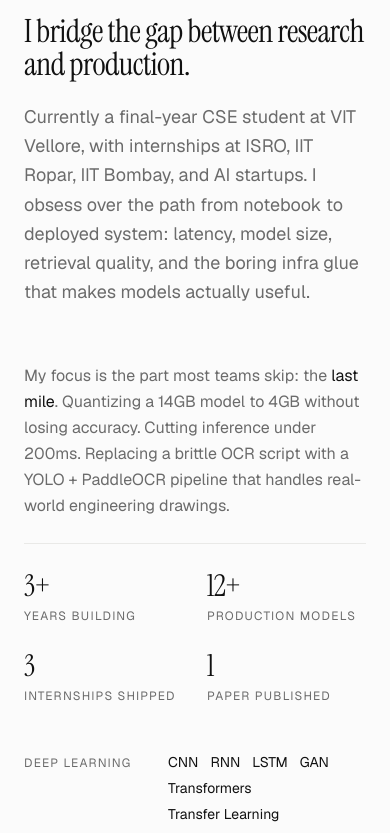
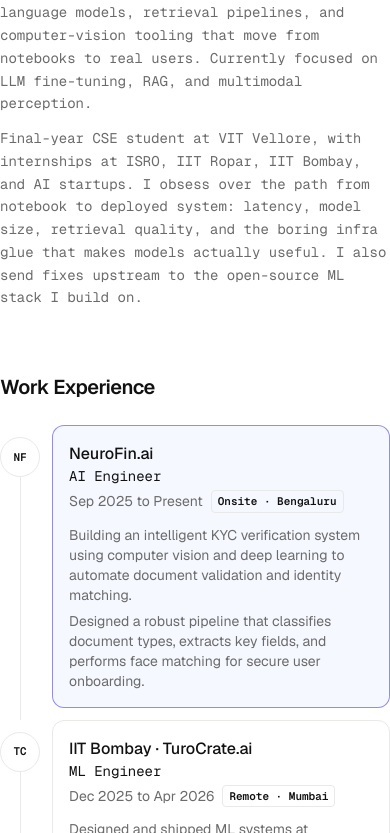
Before and after one commit to modelpath-dev/cml-codes, a Next.js app: page / in a window 390 px wide. Shown: the part 5091-5924 px from the top of the page. Built offline with nearby package versions, Linux system fonts and the light colour scheme.

Commit message:
rework header, about and experience timeline

```diff
--- a/src/components/About.tsx
+++ b/src/components/About.tsx
@@ -1,81 +1,13 @@
-"use client";
-
-import { motion } from "motion/react";
-import SectionHeader from "./SectionHeader";
-import { skillGroups } from "@/lib/data";
-
-const facts = [
-  { k: "Years building", v: "3+" },
-  { k: "Production models", v: "12+" },
-  { k: "Internships shipped", v: "3" },
-  { k: "Paper published", v: "1" },
-];
+import Section from "./Section";
+import { about, profile } from "@/lib/data";
 
 export default function About() {
   return (
-    <section id="about" className="relative py-28 md:py-40 px-6 md:px-10 bg-background-soft/40">
-      <div className="mx-auto max-w-6xl">
-        <SectionHeader
-          index="02"
-          label="About"
-          title="I bridge the gap between research and production."
-          description="Currently a final-year CSE student at VIT Vellore, with internships at ISRO, IIT Ropar, IIT Bombay, and AI startups. I obsess over the path from notebook to deployed system: latency, model size, retrieval quality, and the boring infra glue that makes models actually useful."
-        />
-
-        <div className="grid md:grid-cols-2 gap-12 md:gap-20 items-start">
-          <div className="space-y-6 text-muted leading-relaxed">
-            <p>
-              My focus is the part most teams skip: the <span className="text-foreground">last mile</span>. Quantizing
-              a 14GB model to 4GB without losing accuracy. Cutting inference under 200ms.
-              Replacing a brittle OCR script with a YOLO + PaddleOCR pipeline that handles
-              real-world engineering drawings.
-            </p>
-            <div className="grid grid-cols-2 gap-6 pt-6 border-t border-border">
-              {facts.map((f, i) => (
-                <motion.div
-                  key={f.k}
-                  initial={{ opacity: 0, y: 12 }}
-                  whileInView={{ opacity: 1, y: 0 }}
-                  viewport={{ once: true }}
-                  transition={{ delay: i * 0.06 }}
-                >
-                  <div className="font-serif text-3xl md:text-4xl text-foreground tracking-tight">
-                    {f.v}
-                  </div>
-                  <div className="text-xs uppercase tracking-widest mt-1">{f.k}</div>
-                </motion.div>
-              ))}
-            </div>
-          </div>
-
-          <div className="space-y-8">
-            {skillGroups.map((group, i) => (
-              <motion.div
-                key={group.label}
-                initial={{ opacity: 0, y: 12 }}
-                whileInView={{ opacity: 1, y: 0 }}
-                viewport={{ once: true, margin: "-80px" }}
-                transition={{ duration: 0.5, delay: i * 0.05 }}
-                className="grid grid-cols-[120px_1fr] gap-6 items-baseline pb-6 border-b border-border last:border-0"
-              >
-                <div className="text-xs uppercase tracking-widest text-muted">
-                  {group.label}
-                </div>
-                <div className="flex flex-wrap gap-x-3 gap-y-1.5 text-sm">
-                  {group.items.map((it) => (
-                    <span
-                      key={it}
-                      className="hover:text-accent transition-colors cursor-default"
-                    >
-                      {it}
-                    </span>
-                  ))}
-                </div>
-              </motion.div>
-            ))}
-          </div>
-        </div>
+    <Section id="about" title="About">
+      <div className="space-y-3 font-mono text-sm leading-relaxed text-muted">
+        <p>{profile.bio}</p>
+        <p>{about}</p>
       </div>
-    </section>
+    </Section>
   );
 }
--- a/src/components/Experience.tsx
+++ b/src/components/Experience.tsx
@@ -1,90 +1,63 @@
 "use client";
 
-import { motion } from "motion/react";
-import { experience, achievements } from "@/lib/data";
-import SectionHeader from "./SectionHeader";
+import { useState } from "react";
+import Section, { ShowMore } from "./Section";
+import { experience } from "@/lib/data";
+
+const VISIBLE = 3;
 
 export default function Experience() {
+  const [open, setOpen] = useState(false);
+  const items = open ? experience : experience.slice(0, VISIBLE);
+
   return (
-    <section id="experience" className="relative py-28 md:py-40 px-6 md:px-10">
-      <div className="mx-auto max-w-6xl">
-        <SectionHeader
-          index="03"
-          label="Experience"
-          title="Where I've been training & shipping."
-        />
-
-        <div className="grid md:grid-cols-[1fr_auto] gap-16 md:gap-24">
+    <Section id="experience" title="Work Experience">
+      <ol className="relative">
+        {items.map((job, i) => {
+          const current = job.period.endsWith("Present");
+          return (
+            <li key={job.company} className="relative grid grid-cols-[2.5rem_1fr] gap-3 pb-3 md:gap-4">
+              {i < items.length - 1 && (
+                <span aria-hidden className="absolute left-5 top-10 bottom-0 w-px bg-border" />
+              )}
+              <span
+                aria-hidden
+                className="relative z-10 mt-3 flex h-10 w-10 items-center justify-center rounded-full border border-border bg-background font-mono text-[11px] font-semibold"
+              >
+                {job.mark}
+              </span>
+              <div
+                className={`rounded-xl border p-4 transition-colors ${
+                  current
+                    ? "border-accent/60 bg-accent-soft/30"
+                    : "border-border hover:bg-background-soft"
+                }`}
+              >
+                <div className="flex flex-col gap-1 sm:flex-row sm:items-start sm:justify-between">
                   <div>
-            <div className="space-y-0">
-              {experience.map((e, i) => (
-                <motion.div
-                  key={e.company}
-                  initial={{ opacity: 0, y: 20 }}
-                  whileInView={{ opacity: 1, y: 0 }}
-                  viewport={{ once: true, margin: "-100px" }}
-                  transition={{ duration: 0.6, delay: i * 0.08 }}
-                  className="group relative grid grid-cols-[auto_1fr] gap-6 py-8 border-t border-border first:border-t-0 hover:bg-background-soft/40 transition-colors px-2 -mx-2 rounded-lg"
-                >
-                  <div className="font-mono text-xs text-muted pt-1.5 whitespace-nowrap min-w-[110px]">
-                    {e.period}
+                    <h3 className="font-medium">{job.company}</h3>
+                    <p className="font-mono text-sm">{job.role}</p>
                   </div>
-                  <div>
-                    <div className="flex items-baseline justify-between gap-4 flex-wrap">
-                      <h3 className="font-serif text-2xl tracking-tight">
-                        {e.company}
-                      </h3>
-                      <span className="text-xs uppercase tracking-widest text-muted">
-                        {e.location}
+                  <div className="flex items-center gap-2 sm:flex-col sm:items-end">
+                    <span className="text-sm text-muted">{job.period}</span>
+                    <span className="rounded border border-border px-1.5 py-0.5 font-mono text-[11px] font-semibold">
+                      {job.location}
                     </span>
                   </div>
-                    <div className="text-sm text-accent mt-1 mb-3">{e.role}</div>
-                    <ul className="space-y-2 text-muted text-sm leading-relaxed list-none">
-                      {e.bullets.map((b, j) => (
-                        <li key={j} className="flex gap-2">
-                          <span className="text-accent mt-1.5 leading-none">•</span>
-                          <span>{b}</span>
-                        </li>
+                </div>
+                <ul className="mt-3 space-y-1.5 text-sm text-muted">
+                  {job.bullets.map((b) => (
+                    <li key={b}>{b}</li>
                   ))}
                 </ul>
               </div>
-                </motion.div>
-              ))}
-            </div>
-          </div>
-
-          <aside className="md:sticky md:top-28 self-start space-y-3 min-w-0 md:min-w-[280px]">
-            <div className="text-xs uppercase tracking-widest text-muted mb-4">
-              Recognitions
-            </div>
-            {achievements.map((a, i) => {
-              const Wrapper = a.link ? motion.a : motion.div;
-              return (
-                <Wrapper
-                  key={a.title}
-                  {...(a.link ? { href: a.link, target: "_blank", rel: "noreferrer" } : {})}
-                  initial={{ opacity: 0, x: 12 }}
-                  whileInView={{ opacity: 1, x: 0 }}
-                  viewport={{ once: true }}
-                  transition={{ delay: i * 0.07 }}
-                  className="block bg-paper border border-border rounded-2xl p-5 hover:border-accent/40 hover:bg-background-soft/40 transition-colors"
-                >
-                  <div className="flex items-start justify-between gap-2">
-                    <div className="font-serif text-lg leading-tight">{a.title}</div>
-                    {a.link && (
-                      <span className="text-muted text-xs mt-1">↗</span>
-                    )}
-                  </div>
-                  <div className="text-xs text-muted mt-2">{a.detail}</div>
-                  <div className="text-[10px] font-mono uppercase tracking-widest text-accent mt-3">
-                    {a.year}
-                  </div>
-                </Wrapper>
+            </li>
           );
         })}
-          </aside>
-        </div>
-      </div>
-    </section>
+      </ol>
+      {experience.length > VISIBLE && (
+        <ShowMore open={open} onToggle={() => setOpen(!open)} label="experiences" />
+      )}
+    </Section>
   );
 }
--- /dev/null
+++ b/src/components/Header.tsx
@@ -0,0 +1,51 @@
+import Image from "next/image";
+import { Mail, MapPin } from "lucide-react";
+import { GithubIcon, LinkedinIcon, XIcon } from "./BrandIcons";
+import { profile } from "@/lib/data";
+
+const links = [
+  { label: "Email", href: profile.socials.email, Icon: Mail },
+  { label: "GitHub", href: profile.socials.github, Icon: GithubIcon },
+  { label: "LinkedIn", href: profile.socials.linkedin, Icon: LinkedinIcon },
+  { label: "X", href: profile.socials.twitter, Icon: XIcon },
+];
+
+export default function Header() {
+  return (
+    <header id="top" className="flex items-start justify-between gap-6 pt-16 md:pt-20">
+      <div className="min-w-0">
+        <h1 className="text-3xl font-semibold tracking-tight md:text-[2rem]">{profile.name}</h1>
+        <p className="mt-2 max-w-md font-mono text-sm leading-relaxed text-muted">
+          {profile.role}, {profile.tagline.charAt(0).toLowerCase() + profile.tagline.slice(1)}
+        </p>
+        <p className="mt-1 inline-flex items-center gap-1 font-mono text-xs text-muted">
+          <MapPin className="h-3 w-3" aria-hidden />
+          {profile.location}
+        </p>
+        <div className="mt-4 flex flex-wrap gap-2">
+          {links.map(({ label, href, Icon }) => (
+            <a
+              key={label}
+              href={href}
+              target={href.startsWith("mailto:") ? undefined : "_blank"}
+              rel="noreferrer"
+              aria-label={label}
+              title={label}
+              className="inline-flex h-9 w-9 items-center justify-center rounded-md border border-border text-foreground/80 transition-colors hover:bg-background-soft hover:text-foreground"
+            >
+              <Icon className="h-4 w-4" />
+            </a>
+          ))}
+        </div>
+      </div>
+      <Image
+        src="/avatar.jpg"
+        alt={profile.name}
+        width={112}
+        height={112}
+        priority
+        className="h-20 w-20 shrink-0 rounded-xl object-cover md:h-28 md:w-28"
+      />
+    </header>
+  );
+}
```
Lines whose indentation alone changed are shown as unchanged.
